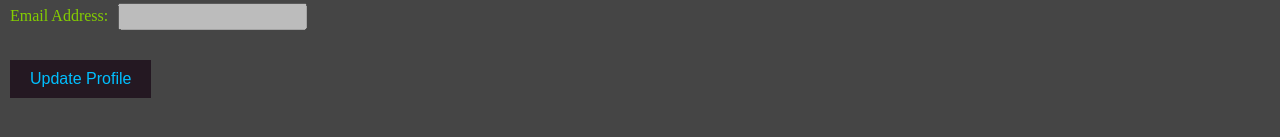
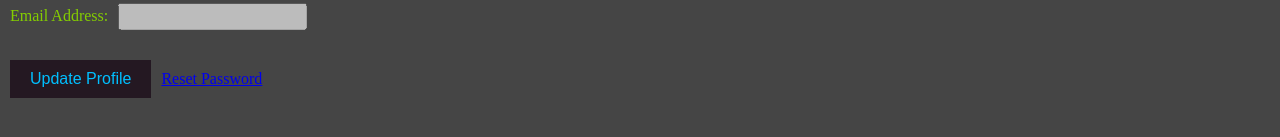
Before and after one commit to MiTOBrien/cipher_genius_fe, a Vue app: page /profile in a window 1280 px wide. Shown: the part 371-508 px from the top of the page. Built offline with nearby package versions, Linux system fonts and the light colour scheme.

Commit message:
Fixes the forgot password functionality

```diff
--- a/src/views/ProfileView.vue
+++ b/src/views/ProfileView.vue
@@ -67,6 +67,8 @@ const updateProfile = async () => {
   </div>
 
   <button @click="updateProfile">Update Profile</button>
+
+  <RouterLink to="/reset-password">Reset Password</RouterLink>
 </template>
 
 <style scoped>
--- a/src/views/ResetPasswordView.vue
+++ b/src/views/ResetPasswordView.vue
@@ -37,7 +37,7 @@ const resetPassword = async () => {
 
     if (response.ok) {
       success.value = 'Password reset successful! Redirecting to login...'
-      setTimeout(() => router.push('/login'), 2000)
+      setTimeout(() => router.push('/'), 2000)
     } else {
       error.value = data.error || 'Reset failed'
     }
```
